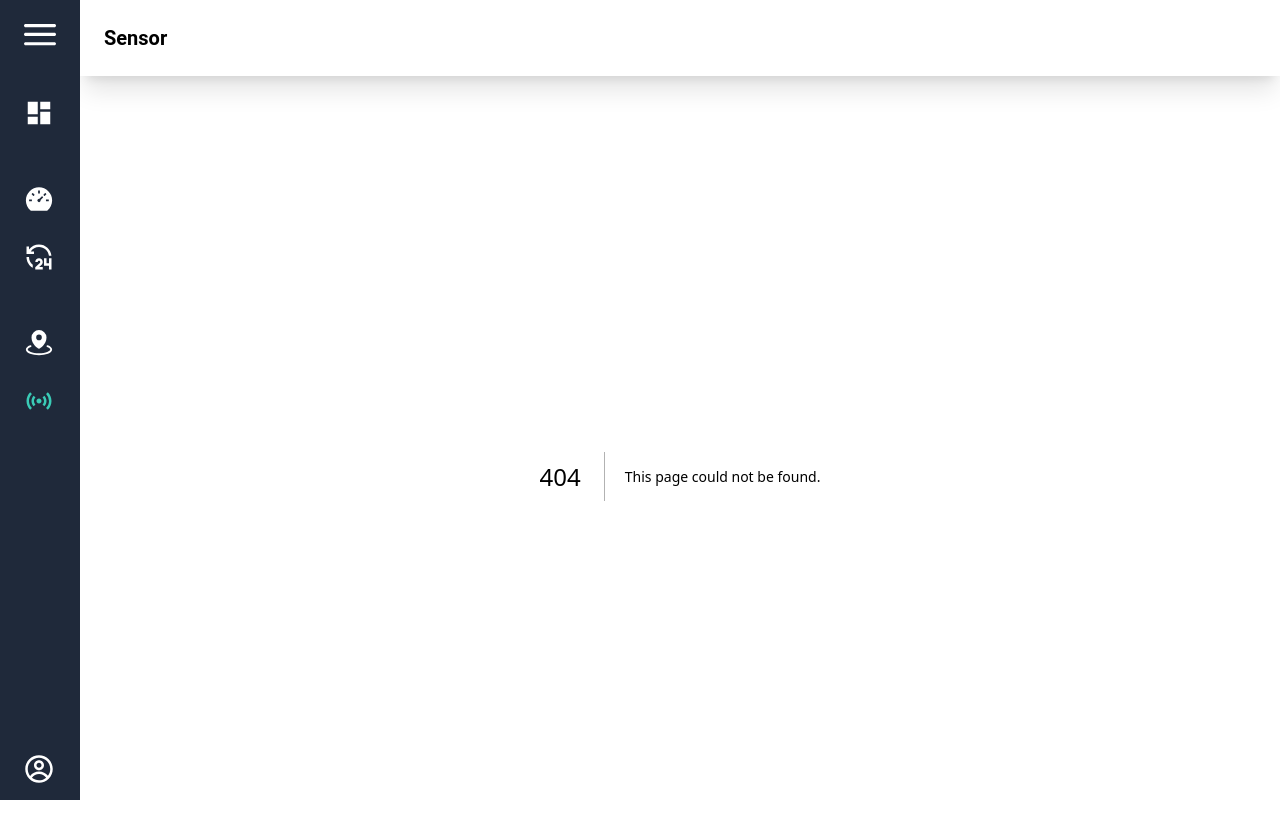
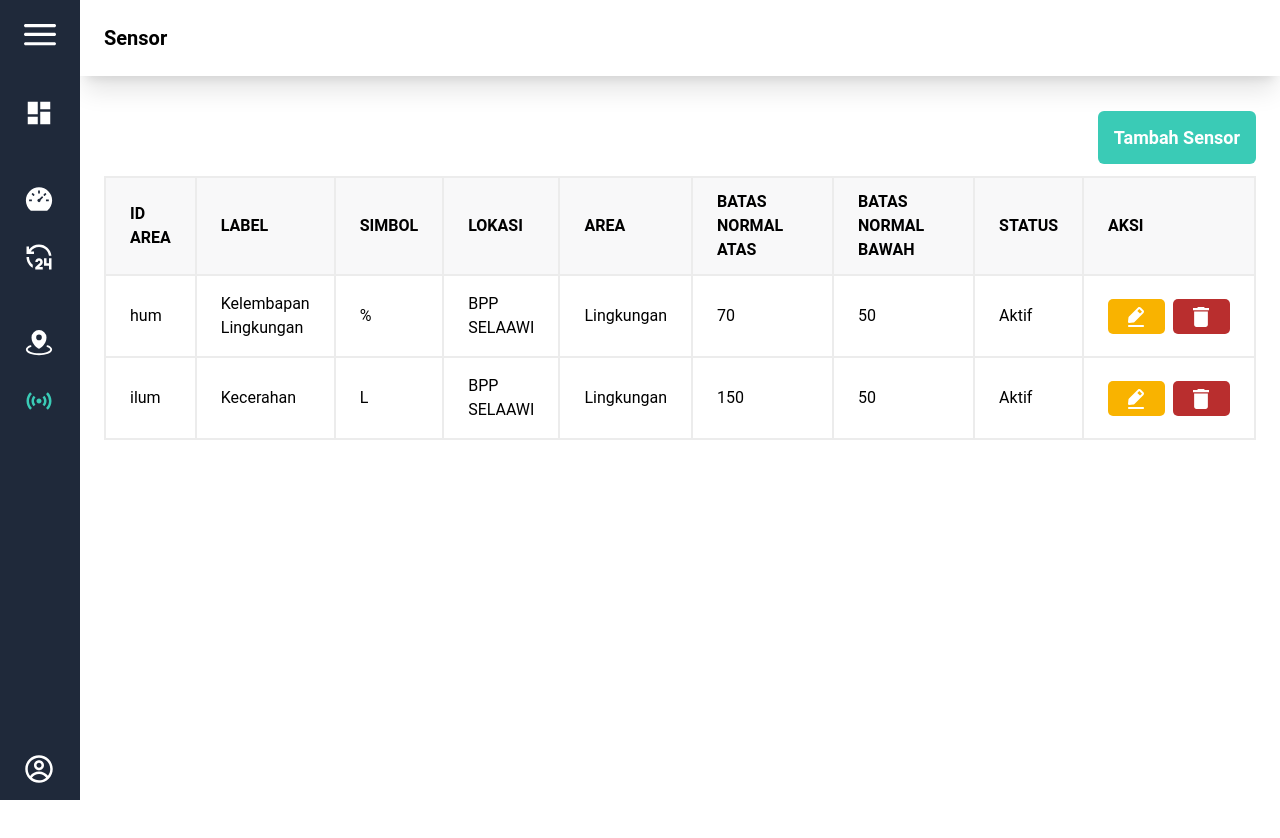
Before and after one commit to shalmanrafli30/agrosmart-system, a Next.js app: page /sensor in a window 1280 px wide. Before the commit this address had no page. Shown: the top 838 px of the page. After the commit the page ends 800 px from the top, so only its background shows below. Built offline with nearby package versions, Linux system fonts and the light colour scheme.

Commit message:
add sensor page

```diff
--- /dev/null
+++ b/src/app/sensor/page.tsx
@@ -0,0 +1,125 @@
+import type { Metadata } from "next";
+import AddSensor from '../Components/AddButton';
+import EditArea from '../Components/editData';
+import Edit from '../assets/Edit.svg';
+import Hapus from '../assets/Hapus.svg';
+
+export const metadata: Metadata = {
+    title: "Sensor",
+    description: "AgroSmartSystem Area",
+};
+
+export default function page() {
+    return (
+        <div className="p-6">
+            <AddSensor route="/area/tambah-sensor" title="Tambah Sensor"/>
+            {/* Table */}
+            <div>
+                <div className="relative overflow-x-auto">
+                    <table className="w-full text-base text-left rtl:text-right text-gray-500">
+                        <thead className="text-base text-black uppercase bg-abu2 border-2 border-abu3">
+                            <tr>
+                                <th scope="col" className="px-6 py-3 border-r-2 border-abu3">
+                                    ID Area
+                                </th>
+                                <th scope="col" className="px-6 py-3 border-r-2 border-abu3">
+                                    Label
+                                </th>
+                                <th scope="col" className="px-6 py-3 border-r-2 border-abu3">
+                                    Simbol
+                                </th>
+                                <th scope="col" className="px-6 py-3 border-r-2 border-abu3">
+                                    Lokasi
+                                </th>
+                                <th scope="col" className="px-6 py-3 border-r-2 border-abu3">
+                                    Area
+                                </th>
+                                <th scope="col" className="px-6 py-3 border-r-2 border-abu3">
+                                    Batas Normal Atas
+                                </th>
+                                <th scope="col" className="px-6 py-3 border-r-2 border-abu3">
+                                    Batas Normal Bawah
+                                </th>
+                                <th scope="col" className="px-6 py-3 border-r-2 border-abu3">
+                                    Status
+                                </th>
+                                <th scope="col" className="px-6 py-3 border-r-2 border-abu3">
+                                    Aksi
+                                </th>
+                            </tr>
+                        </thead>
+                        <tbody>
+                            <tr className="bg-white border-2 border-abu3 text-black">
+                                <th scope="row" className="px-6 py-4 border-r-2 border-abu3 font-normal">
+                                    hum
+                                </th>
+                                <td className="px-6 py-4 border-r-2 border-abu3">
+                                    Kelembapan Lingkungan
+                                </td>
+                                <td className="px-6 py-4 border-r-2 border-abu3 w-4">
+                                    %
+                                </td>
+                                <td className="px-6 py-4 border-r-2 border-abu3">
+                                    BPP SELAAWI
+                                </td>
+                                <td className="px-6 py-4 border-r-2 border-abu3">
+                                    Lingkungan
+                                </td>
+                                <td className="px-6 py-4 border-r-2 border-abu3 w-48">
+                                    70
+                                </td>
+                                <td className="px-6 py-4 border-r-2 border-abu3 w-48">
+                                    50
+                                </td>
+                                <td className="px-6 py-4 border-r-2 border-abu3">
+                                    Aktif
+                                </td>
+                                <td className="px-6 py-4 border-r-2 border-abu3 w-2">
+                                    <div className="flex space-x-2">
+                                        {/* <Edit className="cursor-pointer text-[#F9B300] hover:text-kuningCerah"/> */}
+                                        <EditArea route="/area/edit-area"/>
+                                        <Hapus className="cursor-pointer text-warningSecondary hover:text-warning"/>
+                                    </div>
+                                </td>
+                            </tr>
+                            <tr className="bg-white border-2 border-abu3 text-black">
+                                <th scope="row" className="px-6 py-4 border-r-2 border-abu3 font-normal">
+                                    ilum
+                                </th>
+                                <td className="px-6 py-4 border-r-2 border-abu3">
+                                    Kecerahan
+                                </td>
+                                <td className="px-6 py-4 border-r-2 border-abu3 w-4">
+                                    L
+                                </td>
+                                <td className="px-6 py-4 border-r-2 border-abu3">
+                                    BPP SELAAWI
+                                </td>
+                                <td className="px-6 py-4 border-r-2 border-abu3">
+                                    Lingkungan
+                                </td>
+                                <td className="px-6 py-4 border-r-2 border-abu3 w-48">
+                                    150
+                                </td>
+                                <td className="px-6 py-4 border-r-2 border-abu3 w-48">
+                                    50
+                                </td>
+                                <td className="px-6 py-4 border-r-2 border-abu3">
+                                    Aktif
+                                </td>
+                                <td className="px-6 py-4 border-r-2 border-abu3 w-2">
+                                    <div className="flex space-x-2">
+                                        {/* <Edit className="cursor-pointer text-[#F9B300] hover:text-kuningCerah"/> */}
+                                        <EditArea route="/area/edit-area"/>
+                                        <Hapus className="cursor-pointer text-warningSecondary hover:text-warning"/>
+                                    </div>
+                                </td>
+                            </tr>
+                        </tbody>
+                    </table>
+                </div>
+
+            </div>
+        </div>
+    )
+}
```
